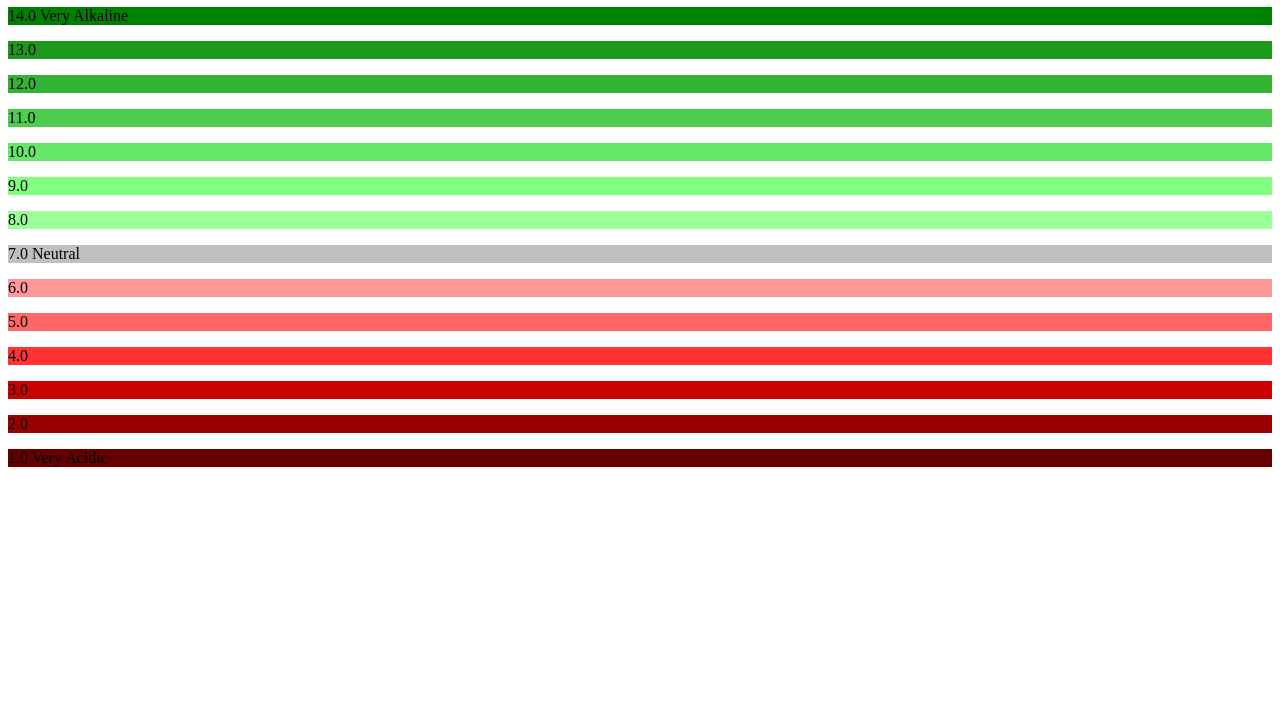
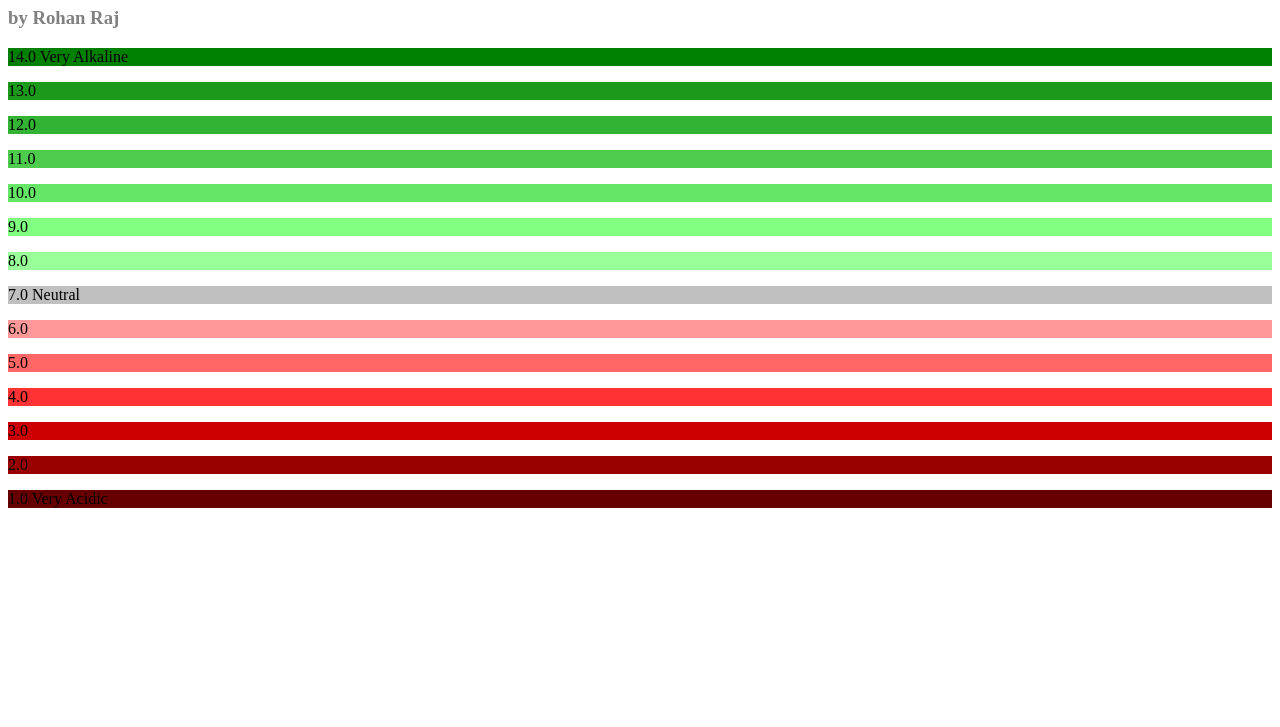
Before and after one commit to rohanraaj2/pH-Scale, a plain HTML site: page public/index.html in a window 1280 px wide. Shown: the part 73-800 px from the top of the page. Drawn offline with Linux system fonts and the light colour scheme.

Commit message:
Author added

```diff
--- a/public/index.html
+++ b/public/index.html
@@ -1,11 +1,12 @@
 <!DOCTYPE html>
 <html lang="en">
 <head>
-    <title>pH Scale by Rohan Raj</title>
+    <title>pH Scale</title>
     <link rel="stylesheet" href="style.css">
 </head>
 <body>
     <h1>pH Scale</h1>
+    <h3>by Rohan Raj</h3>
     <p id="pH14">14.0 Very Alkaline</p>
     <p id="pH13">13.0</p>
     <p id="pH12">12.0</p>
--- a/public/style.css
+++ b/public/style.css
@@ -1,3 +1,7 @@
+h3{
+    color: grey;
+}
+
 #pH14
 {
     background: rgb(0, 128, 0);
```
